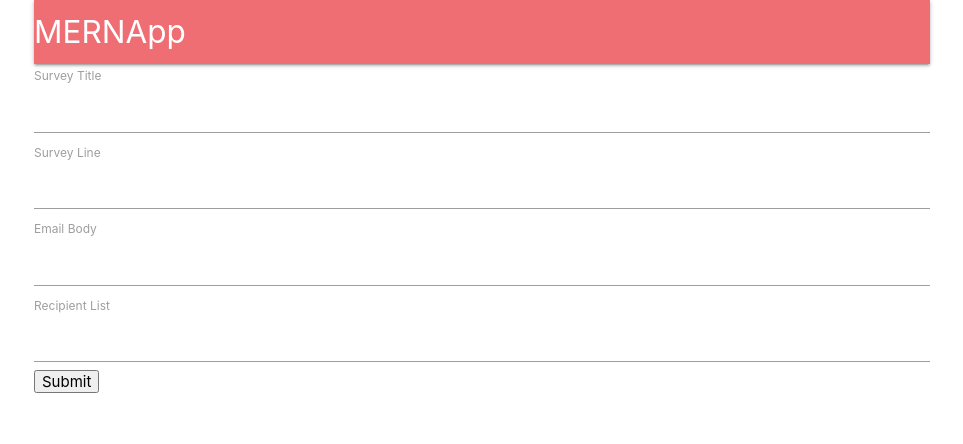
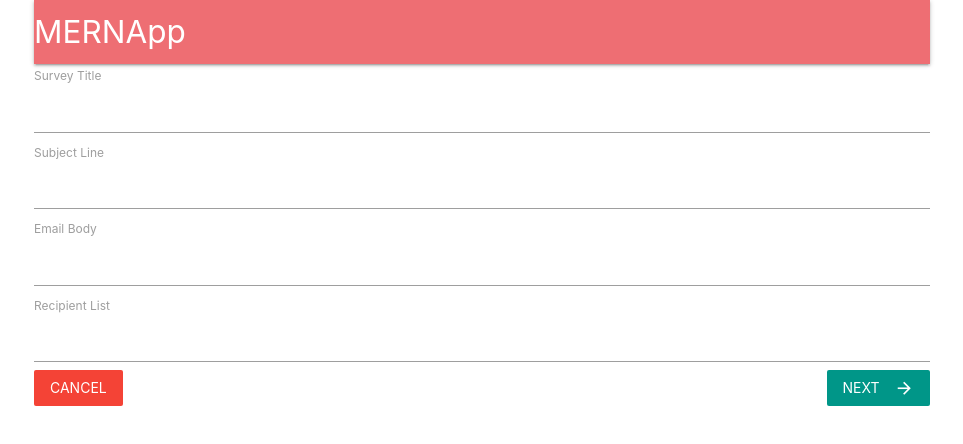
Before and after one commit to r-lee1/emaily, a React (Create React App) app in the folder client/: page /surveys/new in a window 1280 px wide. Shown: the top 444 px of the page, without its empty margins (158-1121 px from the left). Built offline with nearby package versions, Linux system fonts and the light colour scheme; no server answers.

Commit message:
style survey form

```diff
--- a/client/src/components/App.js
+++ b/client/src/components/App.js
@@ -15,16 +15,14 @@
 
   render() {
     return (
+      <BrowserRouter>
         <div className="container">
-        <BrowserRouter>
-          <div>
           <Header />
           <Route exact path="/" component={Landing} />
           <Route exact path="/surveys" component={Dashboard} />
           <Route path="/surveys/new" component={SurveyNew} />
         </div>
       </BrowserRouter>
-      </div>
     );
   }
 }
--- a/client/src/components/surveys/SurveyForm.js
+++ b/client/src/components/surveys/SurveyForm.js
@@ -1,32 +1,22 @@
 import React, { Component } from 'react';
 import { reduxForm, Field } from 'redux-form';
 import SurveyField from './SurveyField';
+import _ from 'lodash';
+import { Link } from 'react-router-dom';
+
+const FIELDS = [
+  { label: 'Survey Title', name: 'title'},
+  { label: 'Subject Line', name: 'subject'},
+  { label: 'Email Body', name: 'body'},
+  { label: 'Recipient List', name: 'emails'},
+];
 
 class SurveyForm extends Component {
   renderFields() {
     return(
-      <div>
-        <Field
-          label="Survey Title"
-          type="text"
-          name="title"
-          component={SurveyField} />
-        <Field
-          label="Survey Line"
-          type="text"
-          name="subject"
-          component={SurveyField} />
-        <Field
-          label="Email Body"
-          type="text"
-          name="body"
-          component={SurveyField} />
-        <Field
-          label="Recipient List"
-          type="text"
-          name="emails"
-          component={SurveyField} />
-      </div>
+       _.map(FIELDS, ({ label, name }) => {
+        return <Field key={name} component={SurveyField} type="text" label={label} name={name}/>
+      })
     );
   }
 
@@ -35,7 +25,13 @@
       <div>
       <form onSubmit={this.props.handleSubmit(values => console.log(values))}>
         {this.renderFields()}
-        <button type="submit">Submit</button>
+        <Link to="/surveys" className="red btn-flat white-text">
+          Cancel
+        </Link>
+        <button type="submit" className="teal btn-flat right white-text">
+          Next
+          <i className="material-icons right">arrow_forward</i>
+        </button>
       </form>
       </div>
     );
```
Lines whose indentation alone changed are shown as unchanged.
